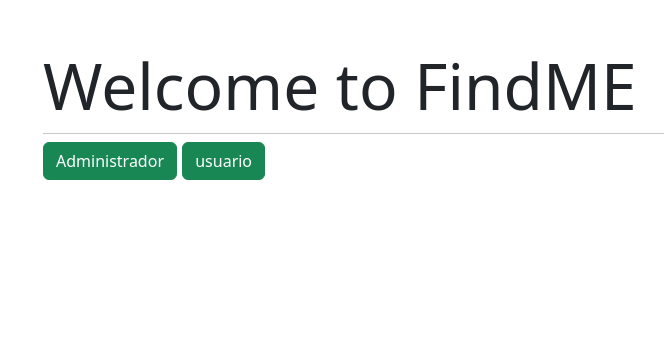
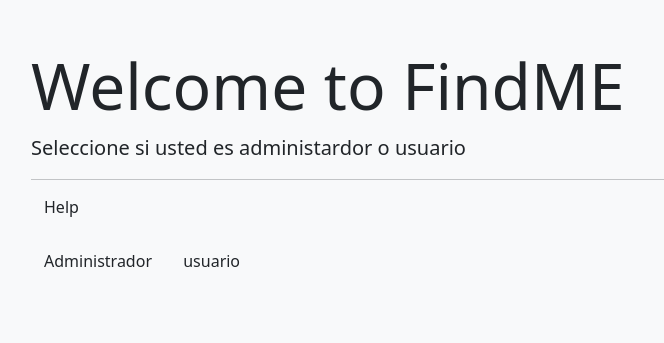
Before and after one commit to nicobe20/FindME, a Django app: page / in a window 1280 px wide. Shown: the part 56-399 px from the top of the page, without its empty margins (99-763 px from the left). Run offline with Django 4.2, Linux system fonts and the light colour scheme.

Commit message:
commit de soluciones

```diff
--- a/movie/templates/paginas/home.html
+++ b/movie/templates/paginas/home.html
@@ -5,16 +5,19 @@
 {% block contenido %}
 
 
-<div class="p-5 bg-grey">
-    <div class="container">
+
+
+
+
+<div class="p-5 bg-light">
         <h1 class="display-3">Welcome to FindME</h1>
-
+        <p class="lead">Seleccione si usted es administardor o usuario</p>
         <hr class="my-2">
+        <p><a class="btn btn btn" href="/admin/" role="button">Help</a></p>
         <p class="lead">
-            <a class="btn btn-success btn" href="/admin/" role="button">Administrador</a>
-            <a class="btn btn-success btn" href="{% url  'usuario'  %}" role="button">usuario</a>
+            <a class="btn btn btn" href="/admin/" role="button">Administrador</a>
+            <a class="btn btn btn" href="{% url  'usuario'  %}" role="button">usuario</a>
         </p>
-    </div>
 </div>
 
 {% endblock  %}
```
Also changed, not shown: movie/models.py (line endings or trailing spaces).
